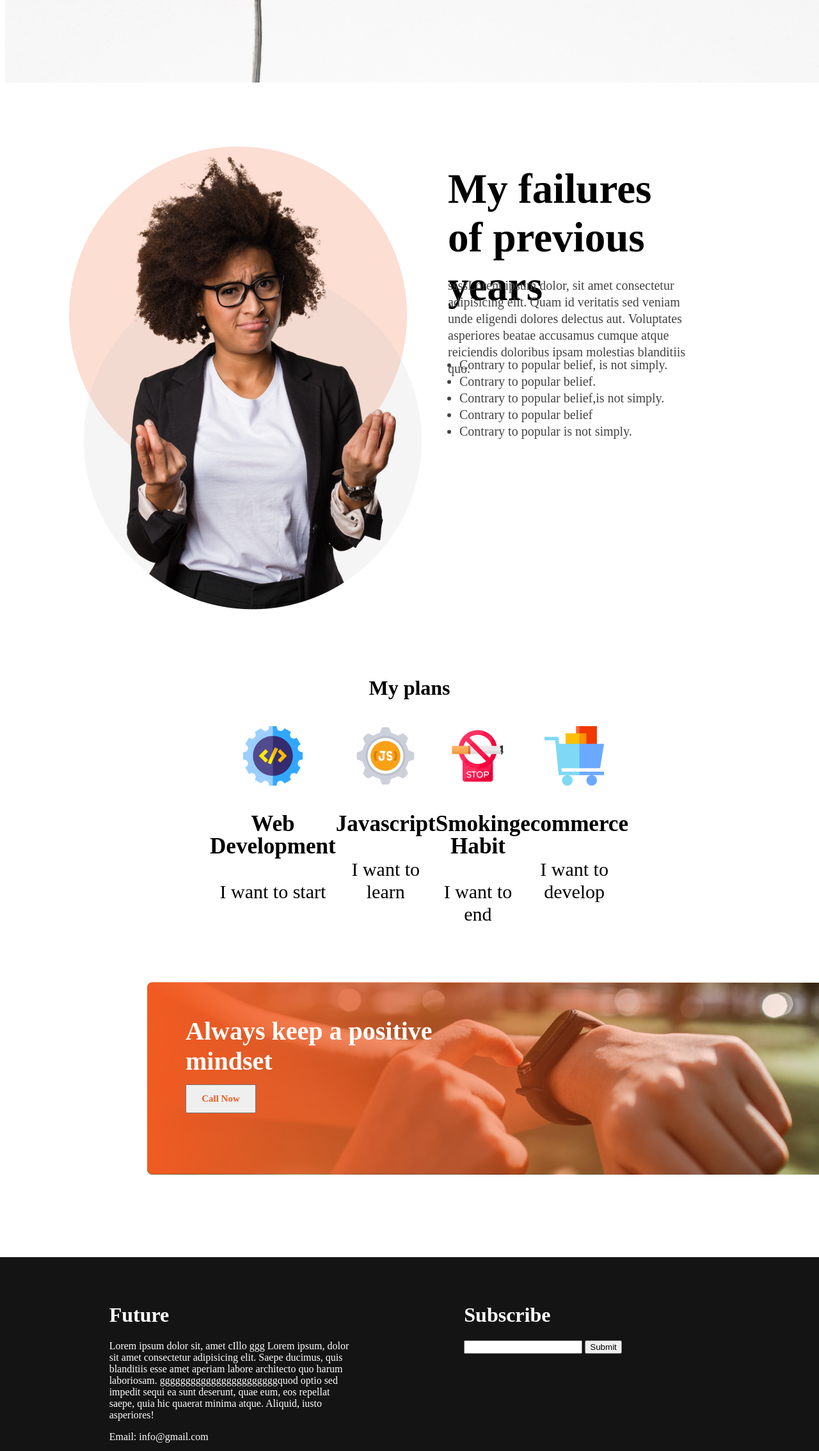
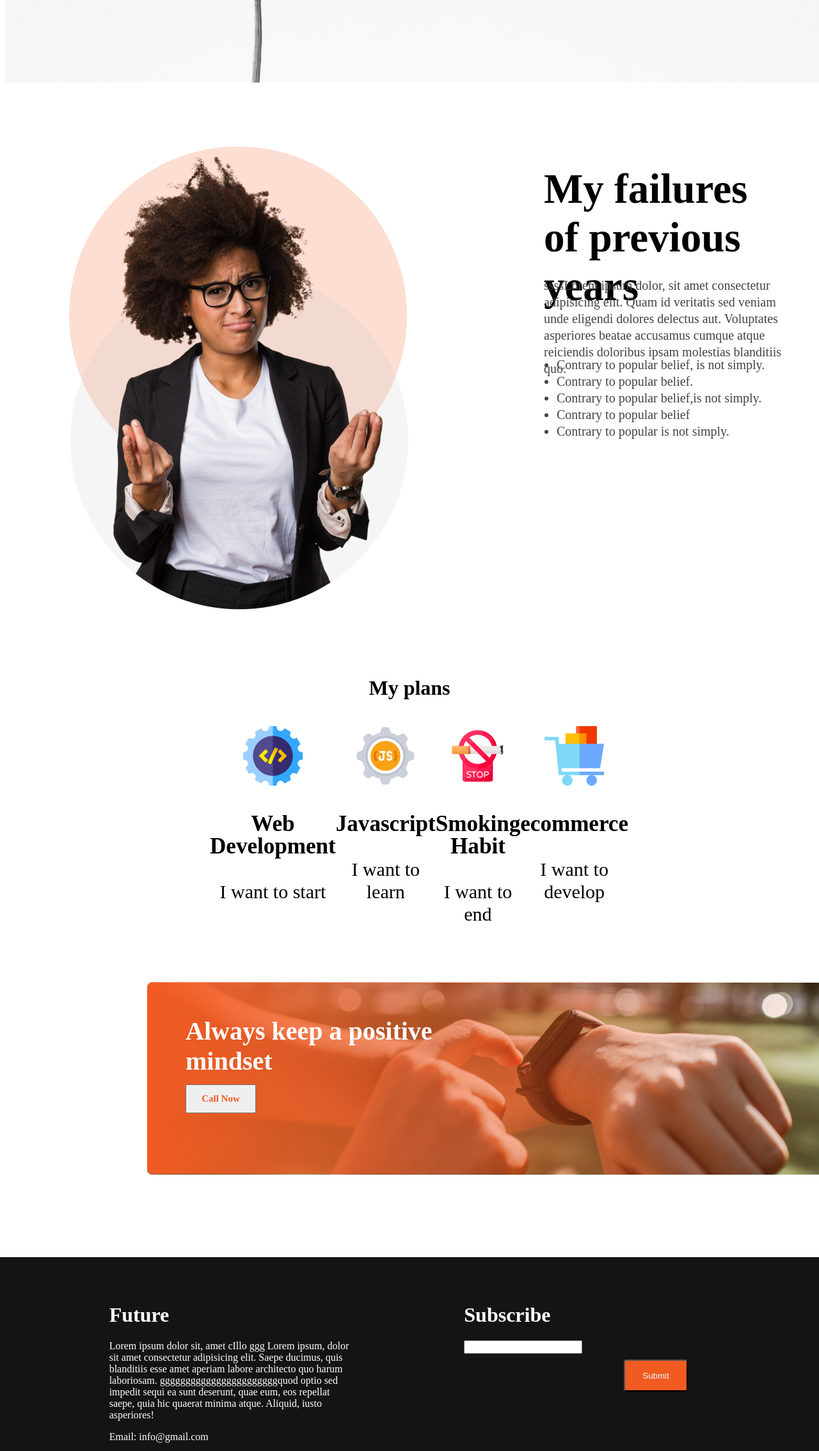
Before and after one commit to Mohaiminul007/assignment1, a plain HTML site: page index.html in a window 1280 px wide. Shown: the part 687-2955 px from the top of the page at 64% size. Drawn offline with Linux system fonts and the light colour scheme.

Commit message:
slight changed

```diff
--- a/index.html
+++ b/index.html
@@ -30,7 +30,7 @@
             <div>
                 <img src="images/person.png" alt="">
             </div>
-            <div class="sub-section1">
+            <div class="sub-section2">
                 <h1 class="sub-section2-head">My failures of previous years</h1>
                 <p class="sub-section2-p">ssssLorem ipsum dolor, sit amet consectetur adipisicing elit. Quam id
                     veritatis
@@ -99,7 +99,7 @@
                 <h1>Subscribe</h1>
                 <input type="text" >
 
-                <button>Submit</button>
+                <button class="section5-btn">Submit</button>
 
 
             </div>
--- a/style.css
+++ b/style.css
@@ -60,6 +60,7 @@
 .section2 {
     margin: 100px;
     display: flex;
+    justify-content: center;
     width: 527.93px;
     height: 527.93px;
     left: 229px;
@@ -72,11 +73,13 @@
 
 }
 
+
+
 .sub-section2-head {
     position: absolute;
     width: 30%;
     /* height: 94px; */
-    left: 700px;
+    left: 850px;
     top: 900px;
 
 
@@ -93,7 +96,7 @@
     position: absolute;
     width: 30%;
     height: 104px;
-    left: 700px;
+    left: 850px;
     top: 1100px;
 
     font-family: 'Work Sans';
@@ -114,7 +117,7 @@
     position: absolute;
     width: 349px;
     height: 162px;
-    left: 678px;
+    left: 830px;
     top: 1224px;
 
     font-family: 'Work Sans';
@@ -144,7 +147,7 @@
 .icons {
     padding: 20px;
     display: flex;
-    justify-content: space-evenly;
+    justify-content: space-between;
     font-family: 'Work Sans';
     font-style: normal;
     font-size: 30px;
@@ -202,7 +205,7 @@
 
     color: #F15B22;
 }
-
+/* section 5 */
 .section5 {
     display: flex;
     justify-content: space-evenly;
@@ -226,4 +229,15 @@
     padding-top: 50px;
     width: 30%;
 
+
 }
+.section5-btn{
+    position: absolute;
+    width: 100px;
+    height: 50px;
+    left: 975px;
+    top: 160px;
+    background-color: #F15B22;
+    border-radius: 5%;
+    color: aliceblue;
+}
```
